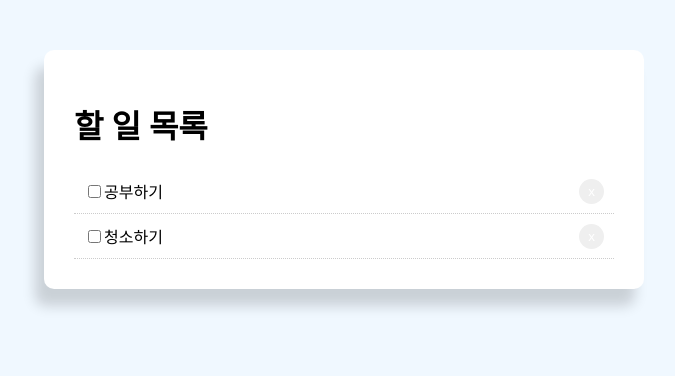
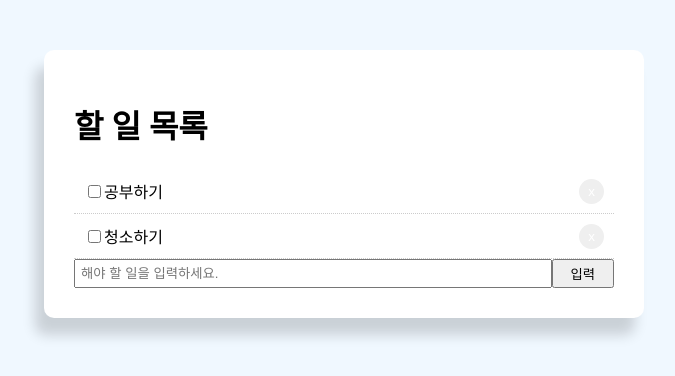
Before and after one commit to sumin220/React_ToDoList, a React (Create React App) app: page / in a window 1280 px wide. Shown: the top 376 px of the page, without its empty margins (296-971 px from the left). Built offline with nearby package versions, Linux system fonts and the light colour scheme.

Commit message:
Feat: 할 일 목록 추가하기

```diff
--- a/src/App.js
+++ b/src/App.js
@@ -4,7 +4,7 @@ import "./App.css";
 export default class App extends Component {
 
     state = {
-        todoData : [
+        todoData: [
             {
                 id: 1,
                 title: "공부하기",
@@ -15,7 +15,8 @@ export default class App extends Component {
                 title: "청소하기",
                 completed: false
             }
-        ]
+        ],
+        value: "",
     }
 
     btnStyle = {
@@ -41,6 +42,25 @@ export default class App extends Component {
         this.setState({todoData: newTodoData})
 }
 
+    handleChange = (e) => {
+        console.log(e.target.value);
+        this.setState({value: e.target.value});
+    };
+
+    handleSubmit = (e) => {
+        e.preventDefault();
+
+        // 새로운 할 일 데이터
+        let newTodo = {
+            id: Date.now(),
+            title: this.state.value,
+            completed: false,
+        }
+
+        // 원래 있던 할 일에 새로운 할 일 더해주기
+        this.setState({todoData: [...this.state.todoData, newTodo], value: ""})
+    }
+
   render() {
       return (
           <div className="container">
@@ -57,6 +77,24 @@ export default class App extends Component {
                       </div>
                   ))}
 
+                  <form style={{display: 'flex'}} onSubmit={this.handleSubmit}>
+                      <input type={"text"}
+                             name={"value"}
+                             style={{flex: '10', padding: '5px'}}
+                             placeholder={"해야 할 일을 입력하세요."}
+
+                             value={this.state.value}
+                             onChange={this.handleChange}
+                      />
+                      <input
+                          type={"submit"}
+                          value={"입력"}
+                          className={"btn"}
+                          style={{flex: "1"}}
+                      />
+                  </form>
+
+
               </div>
           </div>
 
```
